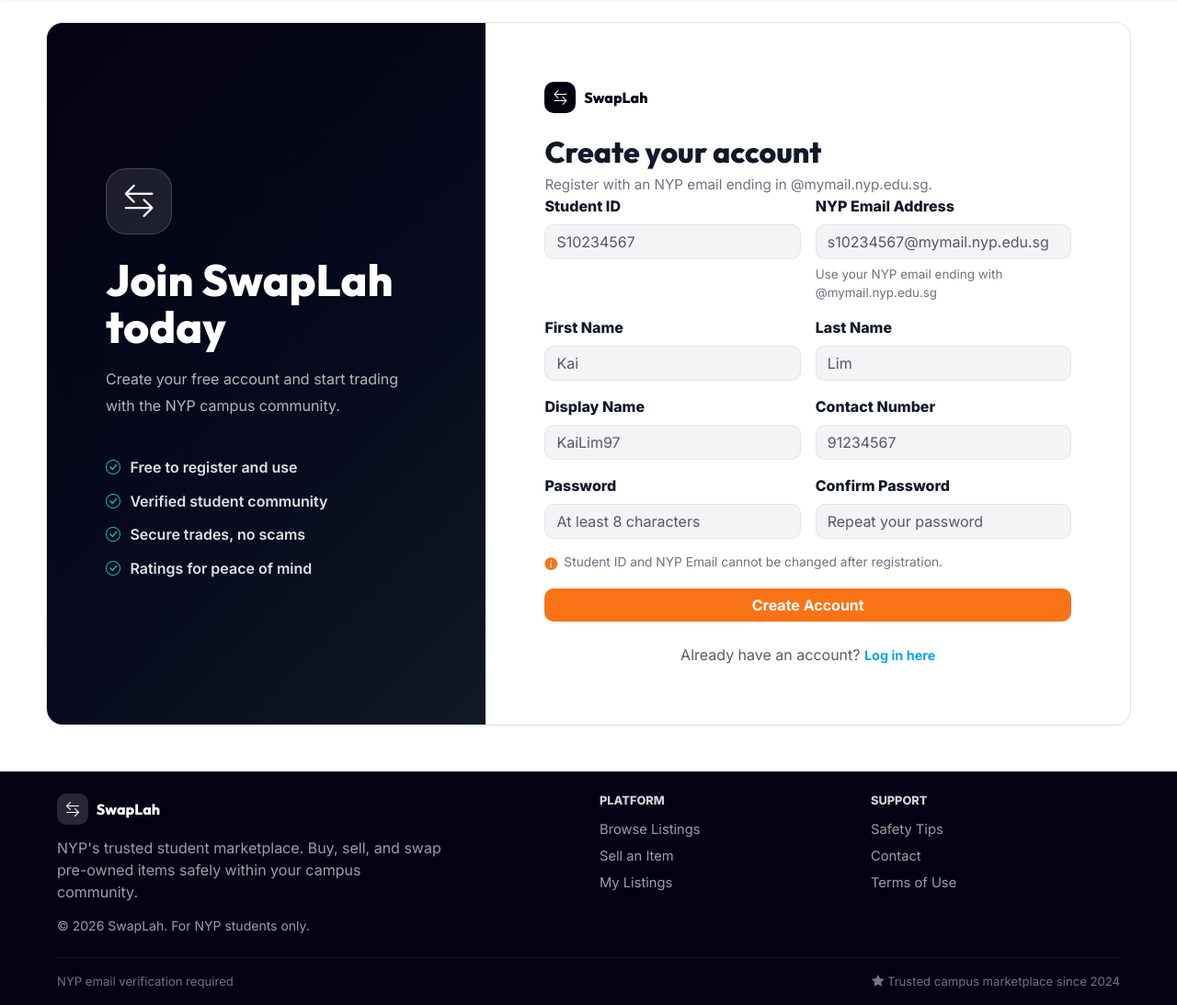
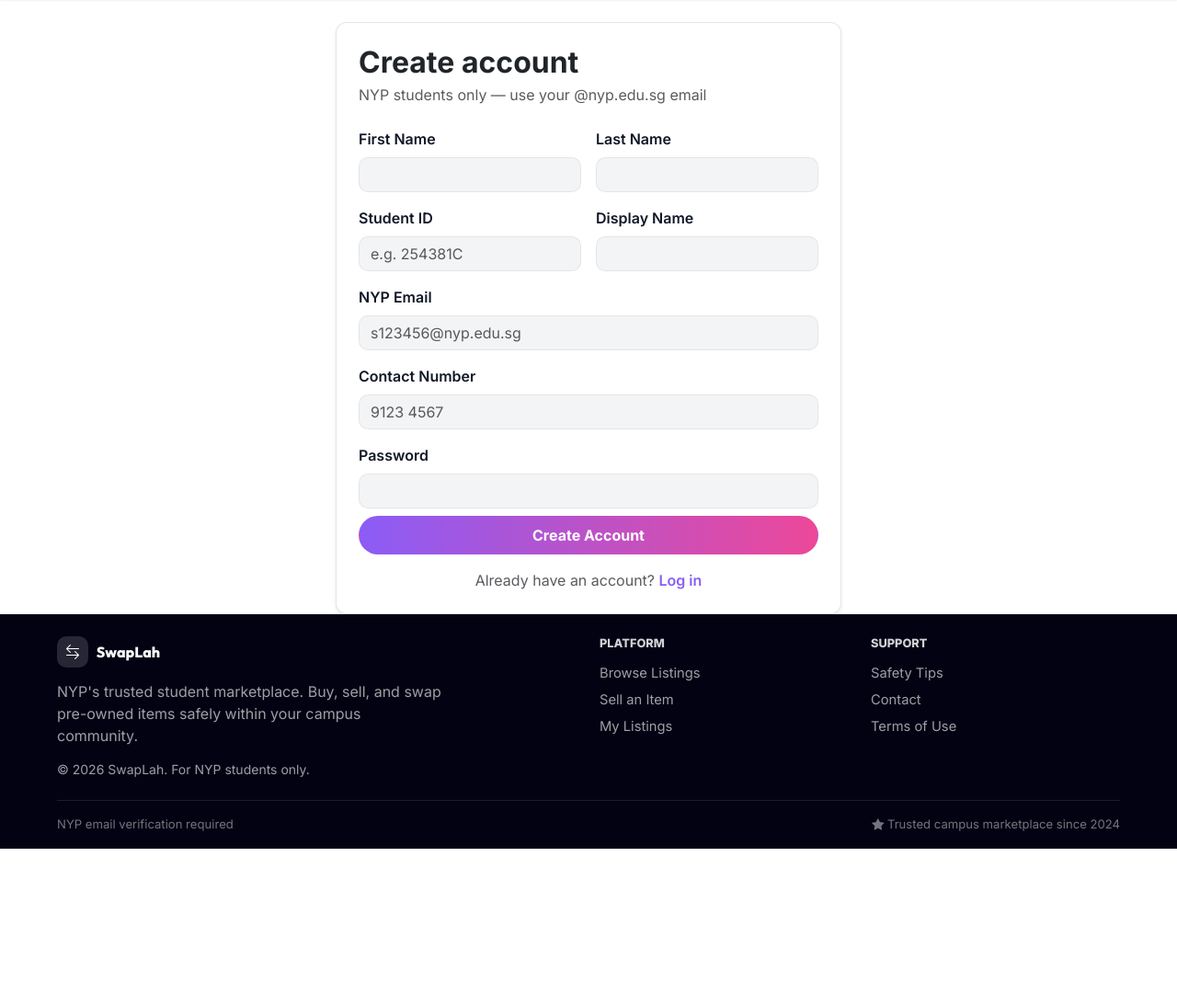
Before and after one commit to feliciatanxl/SwapLah, a Flask app: page /register in a window 1280 px wide. Shown: the part 61-1154 px from the top of the page at 92% size. After the commit the page ends 984 px from the top, so only its background shows below. Run offline with Flask 3, Linux system fonts and the light colour scheme; parts of the project's set-up code (start-up, migrations or seed data) failed here and were passed over.

Commit message:
edited some html files

```diff
--- a/app/templates/register.html
+++ b/app/templates/register.html
@@ -1,89 +1,66 @@
 {% extends "base.html" %}
 {% block content %}
-
-<section class="auth-shell auth-split-shell auth-register-shell">
-    <aside class="auth-visual auth-visual-centered">
-        <div class="auth-icon"><i class="bi bi-arrow-left-right"></i></div>
-        <h1>Join SwapLah today</h1>
-        <p>Create your free account and start trading with the NYP campus community.</p>
-        <ul class="auth-bullets">
-            <li><i class="bi bi-check-circle"></i> Free to register and use</li>
-            <li><i class="bi bi-check-circle"></i> Verified student community</li>
-            <li><i class="bi bi-check-circle"></i> Secure trades, no scams</li>
-            <li><i class="bi bi-check-circle"></i> Ratings for peace of mind</li>
-        </ul>
-    </aside>
-
-    <div class="auth-form-panel auth-form-wide">
-        <div class="brand-logo mb-4">
-            <span class="brand-mark"><i class="bi bi-arrow-left-right"></i></span>
-            <span>SwapLah</span>
-        </div>
-        <h1 class="section-title">Create your account</h1>
-        <p class="section-subtitle">Register with an NYP email ending in @mymail.nyp.edu.sg.</p>
+<div class="row justify-content-center mt-4">
+  <div class="col-md-6">
+    <div class="card shadow-sm border-0 rounded-4 p-4">
+      <h2 class="fw-bold mb-1">Create account</h2>
+      <p class="text-muted mb-4">NYP students only — use your @nyp.edu.sg email</p>
 
       {% with messages = get_flashed_messages(with_categories=true) %}
-            {% if messages %}
-                <div class="flash-message-list" aria-live="polite">
-                {% for category, message in messages %}
-                    {% set alert_class = 'success' if category == 'success' else 'danger' %}
-                    {% set alert_icon = 'bi-check-circle-fill' if category == 'success' else 'bi-exclamation-circle-fill' %}
-                    <div class="alert flash-alert flash-alert-{{ alert_class }}" role="alert">
-                        <i class="bi {{ alert_icon }}"></i>
-                        <span>{{ message }}</span>
+        {% for cat, msg in messages %}
+          <div class="alert alert-{{ cat }} alert-dismissible fade show rounded-3" role="alert">
+            {{ msg }}<button type="button" class="btn-close" data-bs-dismiss="alert"></button>
           </div>
         {% endfor %}
-                </div>
-            {% endif %}
       {% endwith %}
 
-        <form method="post" action="{{ url_for('register') }}">
+      <form method="POST" action="{{ url_for('auth.register') }}">
         <div class="row g-3">
-                <div class="col-md-6">
-                    <label for="student_id" class="form-label">Student ID</label>
-                    <input id="student_id" name="student_id" type="text" class="form-control" placeholder="S10234567">
+          <div class="col-6">
+            <label class="form-label fw-semibold">First Name</label>
+            <input type="text" name="first_name" class="form-control rounded-3" required>
           </div>
-                <div class="col-md-6">
-                    <label for="email" class="form-label">NYP Email Address</label>
-                    <input id="email" name="email" type="email" class="form-control" placeholder="s10234567@mymail.nyp.edu.sg">
-                    <p class="helper-text">Use your NYP email ending with @mymail.nyp.edu.sg</p>
+          <div class="col-6">
+            <label class="form-label fw-semibold">Last Name</label>
+            <input type="text" name="last_name" class="form-control rounded-3" required>
           </div>
-                <div class="col-md-6">
-                    <label for="first_name" class="form-label">First Name</label>
-                    <input id="first_name" name="first_name" type="text" class="form-control" placeholder="Kai">
+          <div class="col-6">
+            <label class="form-label fw-semibold">Student ID</label>
+            <input type="text" name="student_id" class="form-control rounded-3"
+                   placeholder="e.g. 254381C" required>
           </div>
-                <div class="col-md-6">
-                    <label for="last_name" class="form-label">Last Name</label>
-                    <input id="last_name" name="last_name" type="text" class="form-control" placeholder="Lim">
+          <div class="col-6">
+            <label class="form-label fw-semibold">Display Name</label>
+            <input type="text" name="display_name" class="form-control rounded-3" required>
           </div>
-                <div class="col-md-6">
-                    <label for="display_name" class="form-label">Display Name</label>
-                    <input id="display_name" name="display_name" type="text" class="form-control" placeholder="KaiLim97">
+          <div class="col-12">
+            <label class="form-label fw-semibold">NYP Email</label>
+            <input type="email" name="email" class="form-control rounded-3"
+                   placeholder="s123456@nyp.edu.sg" required>
           </div>
-                <div class="col-md-6">
-                    <label for="contact_number" class="form-label">Contact Number</label>
-                    <input id="contact_number" name="contact_number" type="tel" class="form-control" placeholder="91234567">
+          <div class="col-12">
+            <label class="form-label fw-semibold">Contact Number</label>
+            <input type="text" name="contact_number" class="form-control rounded-3"
+                   placeholder="9123 4567" required>
           </div>
-                <div class="col-md-6">
-                    <label for="password" class="form-label">Password</label>
-                    <input id="password" name="password" type="password" class="form-control" placeholder="At least 8 characters">
+          <div class="col-12">
+            <label class="form-label fw-semibold">Password</label>
+            <input type="password" name="password" class="form-control rounded-3" required>
           </div>
-                <div class="col-md-6">
-                    <label for="confirm_password" class="form-label">Confirm Password</label>
-                    <input id="confirm_password" name="confirm_password" type="password" class="form-control" placeholder="Repeat your password">
+          <div class="col-12 mt-2">
+            <button type="submit" class="btn w-100 text-white fw-bold rounded-pill py-2"
+                    style="background: linear-gradient(90deg, #8b5cf6, #ec4899);">
+              Create Account
+            </button>
           </div>
         </div>
-
-            <p class="register-lock-note register-lock-note-final">
-                <i class="bi bi-info-circle-fill"></i>
-                <span>Student ID and NYP Email cannot be changed after registration.</span>
-            </p>
-
-            <button type="submit" class="btn btn-accent w-100 mt-3">Create Account</button>
       </form>
 
-        <p class="text-muted text-center mt-4 mb-0">Already have an account? <a href="/login" class="section-link d-inline">Log in here</a></p>
+      <p class="text-center text-muted mt-3 mb-0">
+        Already have an account?
+        <a href="{{ url_for('auth.login') }}" class="fw-semibold" style="color:#8b5cf6;">Log in</a>
+      </p>
     </div>
-</section>
-
+  </div>
+</div>
 {% endblock %}
```
Also changed, not shown: app/templates/admin_reports.html (added, +85 -0 lines), app/templates/login.html (+31 -49 lines). Lines whose indentation alone changed are shown as unchanged.
